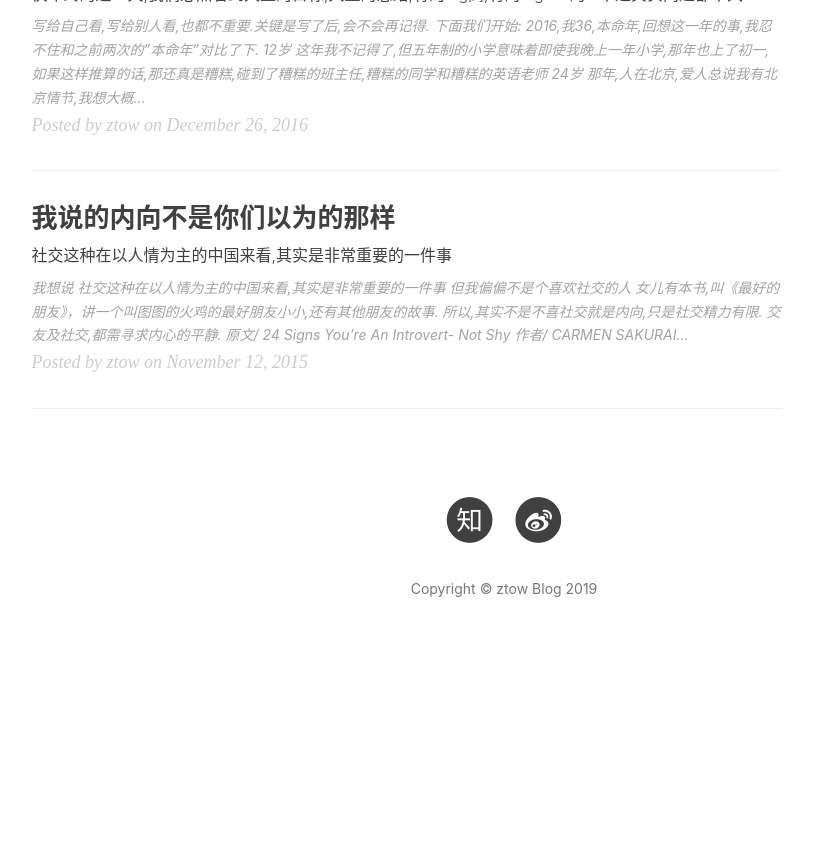
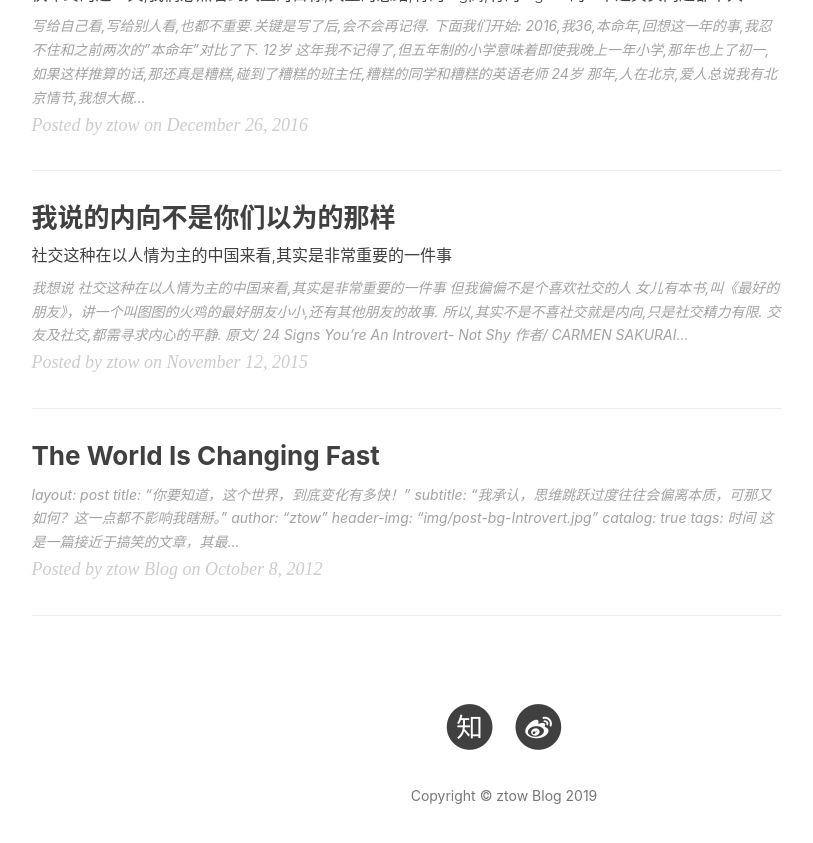
Before and after one commit to ztow/wdphoto, a Jekyll site: the page built from index.html, in a window 1280 px wide and 900 px high, scrolled down 1615 px. Shown: the top 843 px of the window, without its empty margins (136-949 px from the left). Built offline with Jekyll 4.4.1, drawn with Linux system fonts in a browser that asks for light colours; nearby versions of some CDN libraries; the list of posts is cut into pages by our own code; comment, search, counter and statistics services are not loaded; before the commit the page ends 2308 px from its top, so only the background shows below that; part of the change alters nothing that is shown.

Commit message:
no message

```diff
--- /dev/null
+++ b/_posts/2012-10-08-The-world-is-changing-fast.md
@@ -0,0 +1,43 @@
+
+---
+layout: post
+title: "你要知道，这个世界，到底变化有多快！"
+subtitle: "我承认，思维跳跃过度往往会偏离本质，可那又如何？这一点都不影响我瞎掰。"
+author: "ztow"
+header-img: "img/post-bg-Introvert.jpg"
+catalog: true
+tags:
+  - 时间
+---
+
+这是一篇接近于搞笑的文章，其最大的笑点就是我在工作，我在看文档，我在设计原形的结构，我在看别人给我需求上的批注，我对这些批注和增加的内容问了很多个为什么，由这些“ 为什么？”，转变出无数个“为什么会这样 ？”
+
+*我承认，思维跳跃过度往往会偏离本质，可那又如何？这一点都不影响我瞎掰。
+
+这文章似乎和产品没什么关系，大概就是发散思维了，可话说回来，我碰到的，觉得做产品比我好的，都是啥都能和你扯两个小时不重样，没准还颇具深度，我试着变成什么都能扯点的人，要是也能扯两个小时不重样，就更好了，至于深度，有时候，思考的多了，看的多了，慢慢就有了；这个世界，你了解他的广度是对这个世界有模糊认识的最好办法，而深度往往只能让你局部对焦，甚至让你看不清下一步。扯远了～
+做产品，第一件事，不是怎么做好一个东西，那真的是好几步以后的事，也不是什么适应市场，顺应潮流，抑或超前占领，这些都是扯淡，而且还是好几步以后扯的事。好比你选了个野蛮人，却从头就开始猛加智力然后再套一身袍子，哦，不对，这个其实也是好多步以后的事。
+做产品，最需要的一件事，是摸人性，我们都想要更多的产品，给目标受众接受，并使用，从中产生效益，这都没问题，可在做一件事情之前，我们必须问问自己，我们了解他们么？
+
+* 　“Marketing在天上，产品体验在地上”
+
+其实这个话很贴切，闭门造车，吃老本，自以为是，固步自封，这往往都是大浪到了岸边，想不起回头，就会被拍死在沙滩上了。
+当社会主力人群（这个定义一个人一个样，您别喷，您另起灶说您的）推进到７０年代后期和整个８０年代，９０年代初期出生的这样一群人身上的时候，我们的互联网，我们的线下网络，我们的传统交易，我们所有从书本上，网络上，别人嘴里的来的东西，都会每半年一翻新，别嫌快，还不打折！
+当我们被这些事，这些人，用我们的老思想老办法磕了个满头是包，鼻孔都朝了天说话都变成哼哼声的时候，我们一定要想想，为什么？
+８０年前后５年的人，是抱着电视机成长起来的，他们有什么行为习惯？对电子产品，网络，是什么样的看法？这里面恰恰有一大堆人是看着中国互联网起家的，玩过真正的BBS，传说中的MUD，嘲笑过瀛海威，骂过拨号卡，甚至在没QQ的时候就喜欢用邮件发来发去。对这样的人，我们失败的时候，一定要想想，为什么！；对待这些人，最大的压力来自于挑剔，他们严格，崔毛球次，喜欢否定和尖刻的批评，你的产品的基础质量最重要，所有细节都需要经得起推敲，否则，肯定被磕的很惨
+我们的父辈，50开外的年纪，被上面这批人影响，也自己弄着淘宝，聊着qq，翻着qq空间，当我们被他们磕的头破血流大声叫骂的时候，我们也应该想想，为什么？对待这些人，你的产品要足够大，有群众基础（除qq，真不多）易用易用还是易用，他们有坚韧不拔的学习精神，不会轻易就不用，除非，逼的无路可走，所以，易用，且通用，变成了唯一的，最高优先级的指标
+说完了时代交替前的这些人们，我们再来说说正在年轻的那些年轻人，80以后的人，最显著的特点，就是相信自己，我相信很多人都会同意这句话；他们非常大的特点，就是不相信外来资讯，最多成为参考，但绝不轻信，无论好坏，嗤之以鼻都算轻的，他们不信媒体，不信上司，不信父母，不信经验；让他们赞同一个东西，只有两个办法，一个是自己做的，一个是亲自用过的，这很有趣。
+这些年轻人们，并不会为了蝇头小利就听你的摆布，价格的小花样只能被当作茶余饭后对你的笑料。
+什么？你说广告？那玩意被他们当作垃圾，越有，越反感，越会远离你的品牌，连我老爸都知道在选择某个东西的时候，上网查查到底怎么回事。我们不禁要问问，为什么？对待这批人，产品的质量，永远高于品牌，高于口碑，高于传播，而“喜欢”变成最重要的一个标准，千金难买爷开心啊！
+如果你觉得你不理解他们的行为，那是因为，你没有变，而世界变了，这个世界的变化，体现在所有人身上，突然，迅猛且毫无缘由，他们会改变整个社会，整个世界的行为模式，价值观点，而这一切，都基于自己对你的产品的理解。
+而说到这里，我们不得不纠结一件事，我们的需要，市场的需求，永远都是在天上，而作产品的，会让市场需求更加发光同时还闪瞎了所有在地面上的人的眼睛，我们不得不感叹，我们的位置如此尴尬，市场的因素变了，每半年，不打折的风暴只会早来，不会晚来，而你，准备好了么？
+而我对着一大堆的事的看法是这样的
+.	别找任何理由，产品都是最重要的环节，什么市场，运营，都是后话，你的产品，你的结构，你的功能你的代码，没有一样可以妥协
+.	不迷信市场
+.	用心研究目标人群
+.	用心研究如何扩充目标人群
+.	别把程序员抬太高，否则就变成成品中的毒瘤。
+.	改掉所有臭毛病
+.	变化，并尝试新的方式，多多益善。
+.	只不过是个三轮车而已，别把自己当加长１０倍的卡迪拉克，调头很容易。
+.	应对工作，不如多花心思，应对变化。
+没了
--- a/_posts/2015-11-12-Introvert.md
+++ b/_posts/2015-11-12-Introvert.md
@@ -6,7 +6,8 @@ author: "ztow"
 header-img: "img/post-bg-Introvert.jpg"
 catalog: true
 tags:
-  - 时间
+  - 内向
+  -
 ---
 ### 我想说
 社交这种在以人情为主的中国来看,其实是非常重要的一件事
```
Also changed, not shown: 1 other file.
